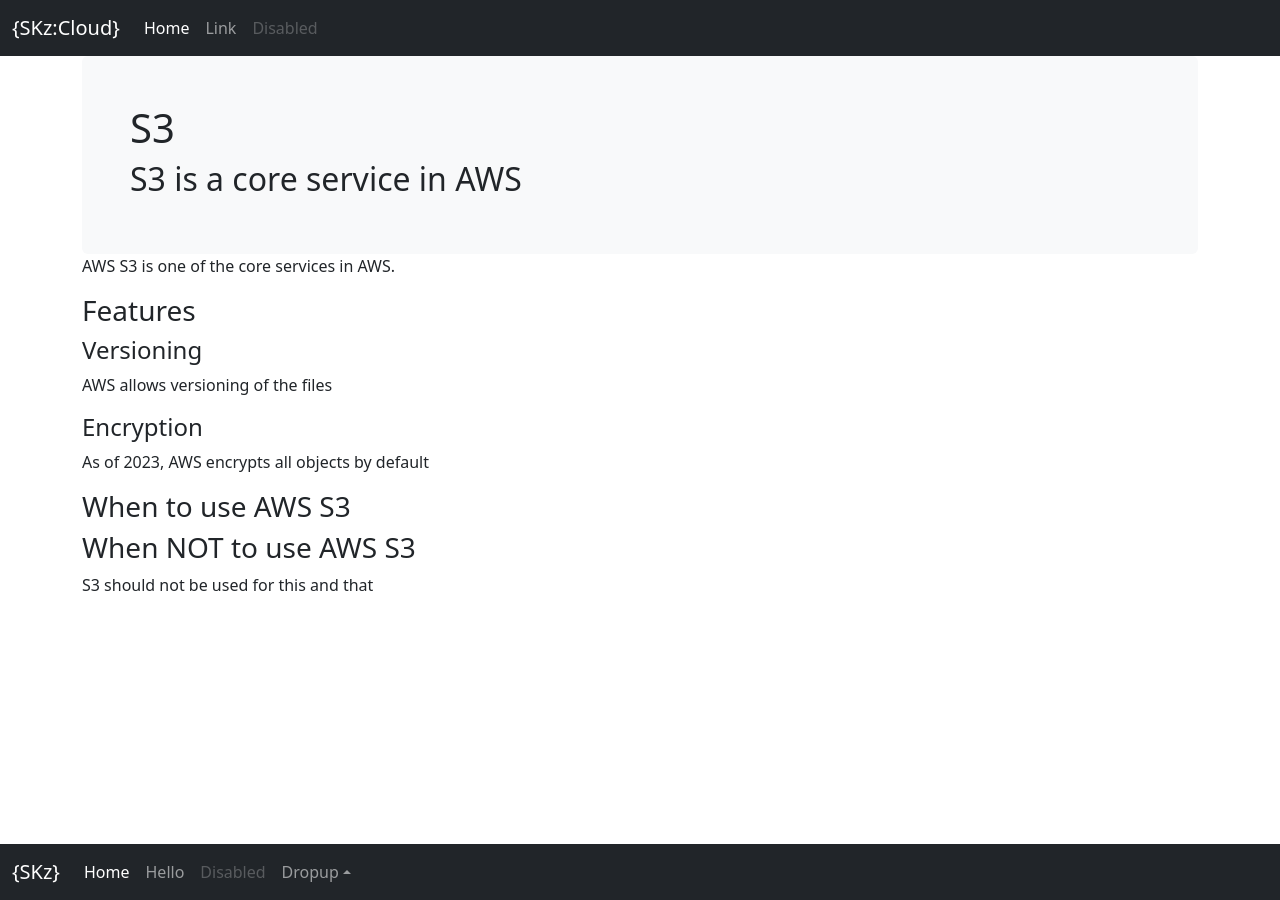
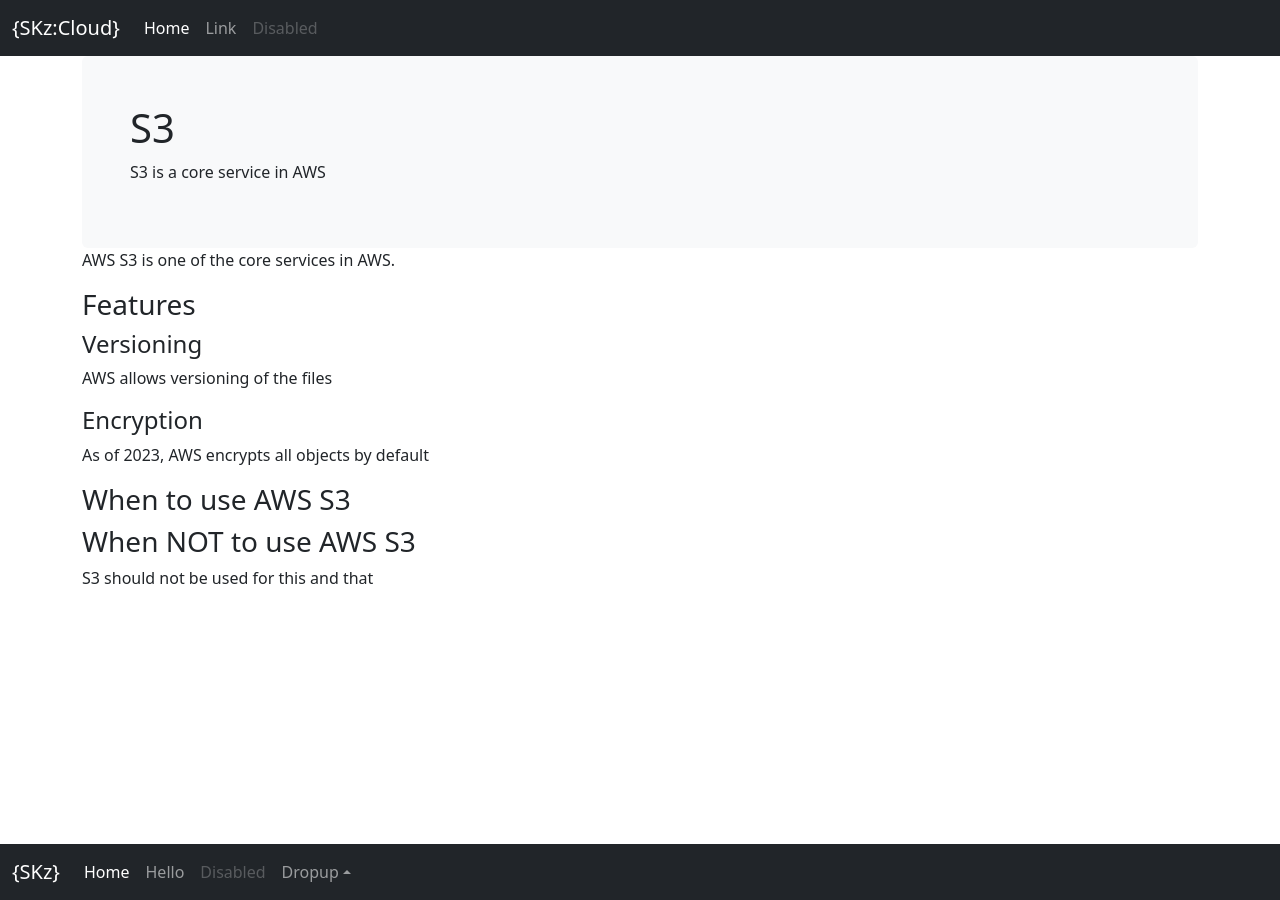
Before and after one commit to s-kazi/s-kazi.github.io, a Jekyll site: the page built from aws/s3/index.markdown, in a window 1280 px wide. Built offline with Jekyll 4.4.1, drawn with Linux system fonts in a browser that asks for light colours; nearby versions of some CDN libraries.

Commit message:
Update post.html

```diff
--- a/_layouts/post.html
+++ b/_layouts/post.html
@@ -7,7 +7,7 @@
     <a class="btn btn-lg btn-primary" href="/docs/5.2/components/navbar/" role="button">View navbar docs &raquo;</a>
     -->
     <h1>{{ page.title }}</h1>
-    <h2>{{ page.subtitle }}</h2>
+    <p>{{ page.subtitle }}</p>
   </div>
   <div class="b-example-divider"></div>
   <div>
```
